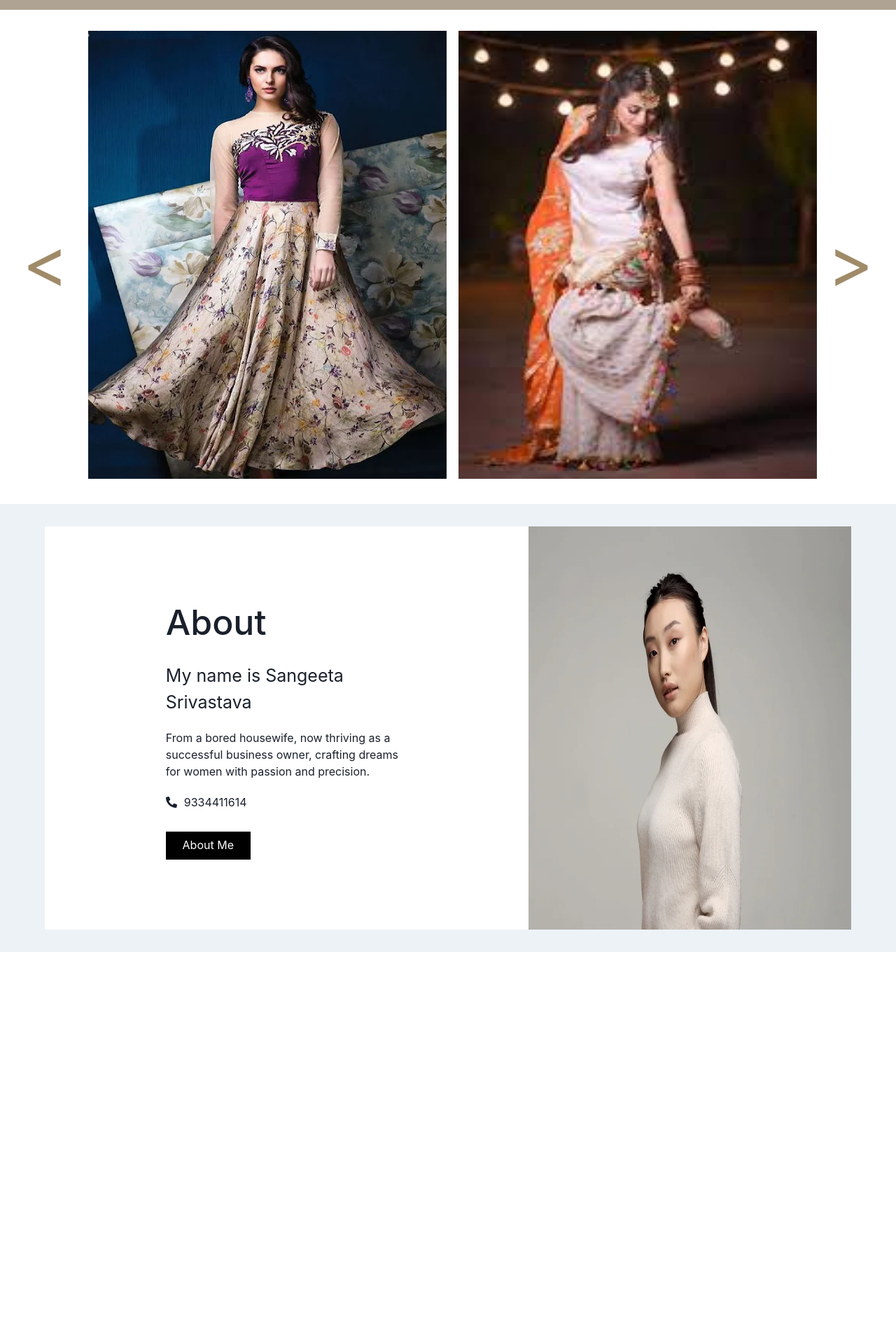
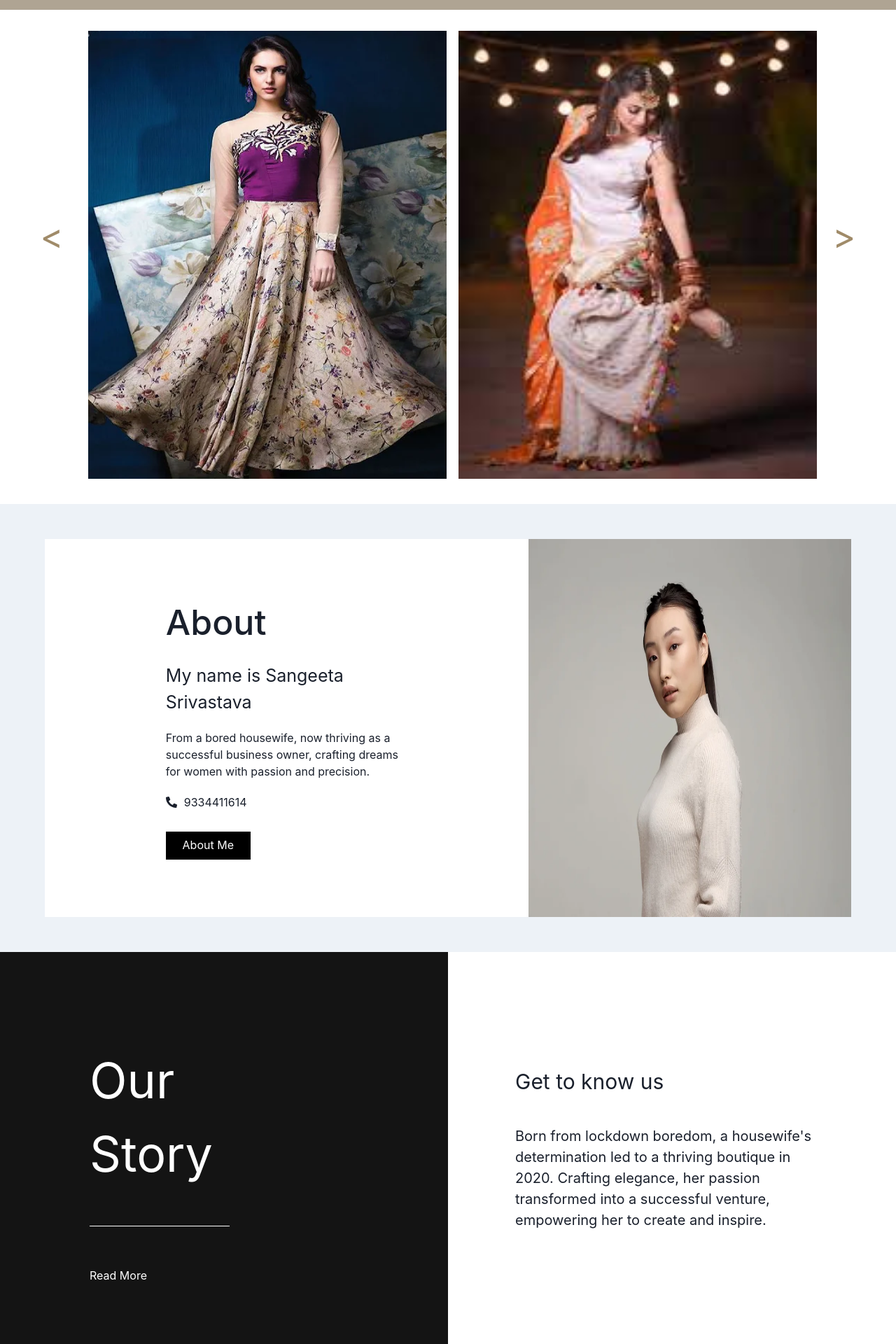
Before and after one commit to iamransh/sui-in-style, a Next.js app: page / in a window 1280 px wide. Shown: the part 808-2728 px from the top of the page at 70% size. Before the commit the page ends 2168 px from the top, so only its background shows below. Built offline with nearby package versions, Linux system fonts and the light colour scheme.

Commit message:
Story Section Added

```diff
--- a/src/components/About.js
+++ b/src/components/About.js
@@ -5,7 +5,7 @@ import photo from './Assests/about-img.jpg'
 
 export default function About() {
   return (
-    <Flex w='100%' h='80vh' bg='gray.100' justify={'center'} align={'center'}>
+    <Flex w='100%' h='80vh' py='20px' bg='gray.100' justify={'center'} align={'center'}>
         <Flex w='90%' h='90%' bg='white'>
             <Stack w='60%' h='100%' justify={'center'} align={'center'}>
                 <Stack w='50%' spacing={5}>
--- a/src/components/LandingPage.js
+++ b/src/components/LandingPage.js
@@ -3,6 +3,7 @@ import Navbar from './Navbar'
 import HeroSection from './HeroSection'
 import Slides from './Slides'
 import About from './About'
+import Story from './Story'
 
 export default function LandingPage() {
   return (
@@ -11,6 +12,7 @@ export default function LandingPage() {
     <HeroSection/>
     <Slides/>
     <About/>
+    <Story/>
     </>
   )
 }
--- /dev/null
+++ b/src/components/Story.js
@@ -0,0 +1,25 @@
+import React from 'react'
+import { Flex, Stack, Image, Text, Box, Button } from '@chakra-ui/react'
+
+export default function Story() {
+  return (
+    <Flex w='100%' h='70vh'>
+        <Stack w='50%' h='100%' bg='blackAlpha.900' justify={'center'} align={'center'}>
+            <Stack w='60%' color='white'>
+                <Text fontSize={'70px'} w='200px' py='50px' borderBottom={'1px solid white'} bor>Our Story</Text>
+                <Text pt='50px' pb='5px' w='85px'
+                _hover={{
+                    translateY: '5px',
+                    borderBottom: '1px solid white',
+                }}>Read More</Text>
+            </Stack>
+        </Stack>
+        <Stack w='50%' h='100%' justify={'center'} align={'center'}>
+            <Stack w='70%' spacing={10}>
+                <Text fontSize={'30px'}>Get to know us</Text>
+                <Text fontSize={'20px'}>Born from lockdown boredom, a housewife's determination led to a thriving boutique in 2020. Crafting elegance, her passion transformed into a successful venture, empowering her to create and inspire.</Text>
+            </Stack>
+        </Stack>
+    </Flex>
+  )
+}
--- a/src/styles/globals.css
+++ b/src/styles/globals.css
@@ -14,8 +14,8 @@
 .nextArrow {
   position: absolute;
   font-weight: medium;
-  font-size: 100px;
-  right: -5vw;
+  font-size: 50px;
+  right: -3vw;
   top: 20vw;
   color: rgb(160, 139, 105);
   cursor: pointer;
@@ -24,8 +24,8 @@
 .prevArrow {
   position: absolute;
   font-weight: medium;
-  font-size: 100px;
-  left: -5vw;
+  font-size: 50px;
+  left: -3vw;
   top: 20vw;
   color: rgb(160, 139, 105);
   cursor: pointer;
```
